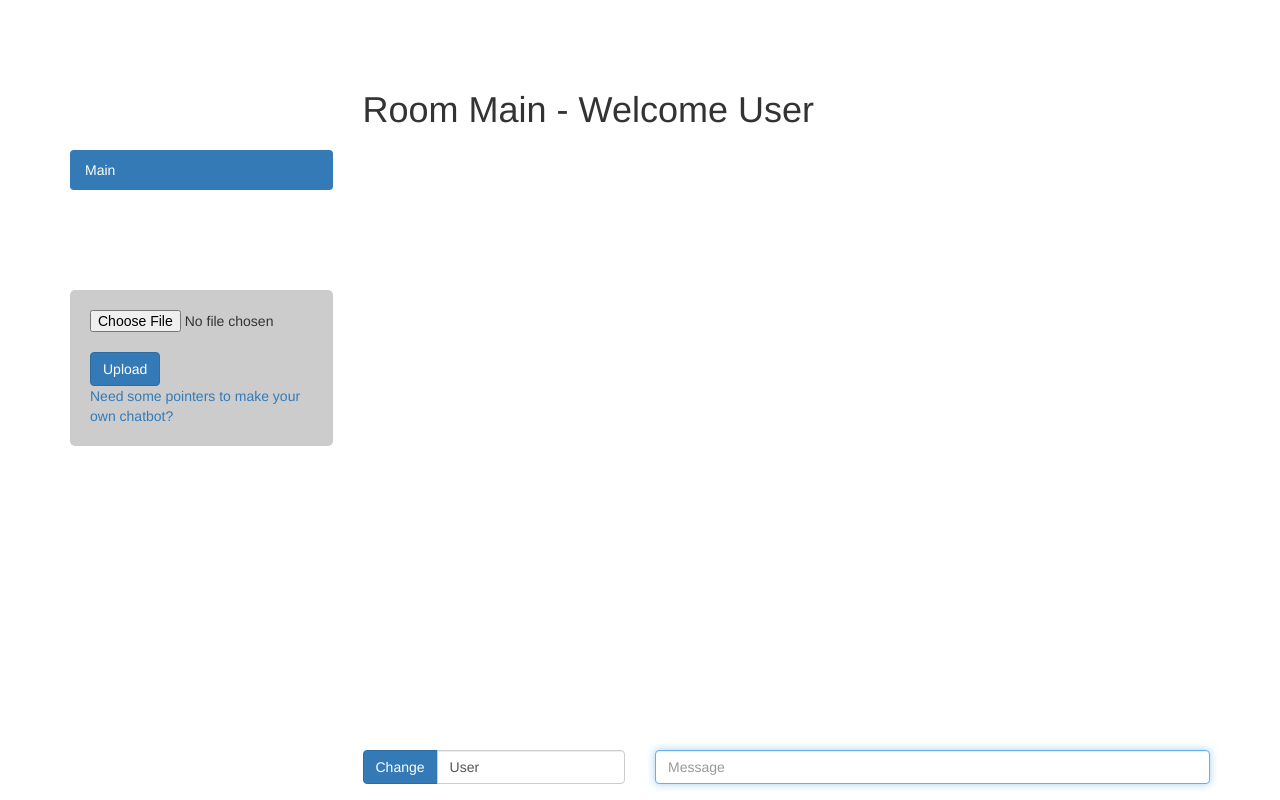
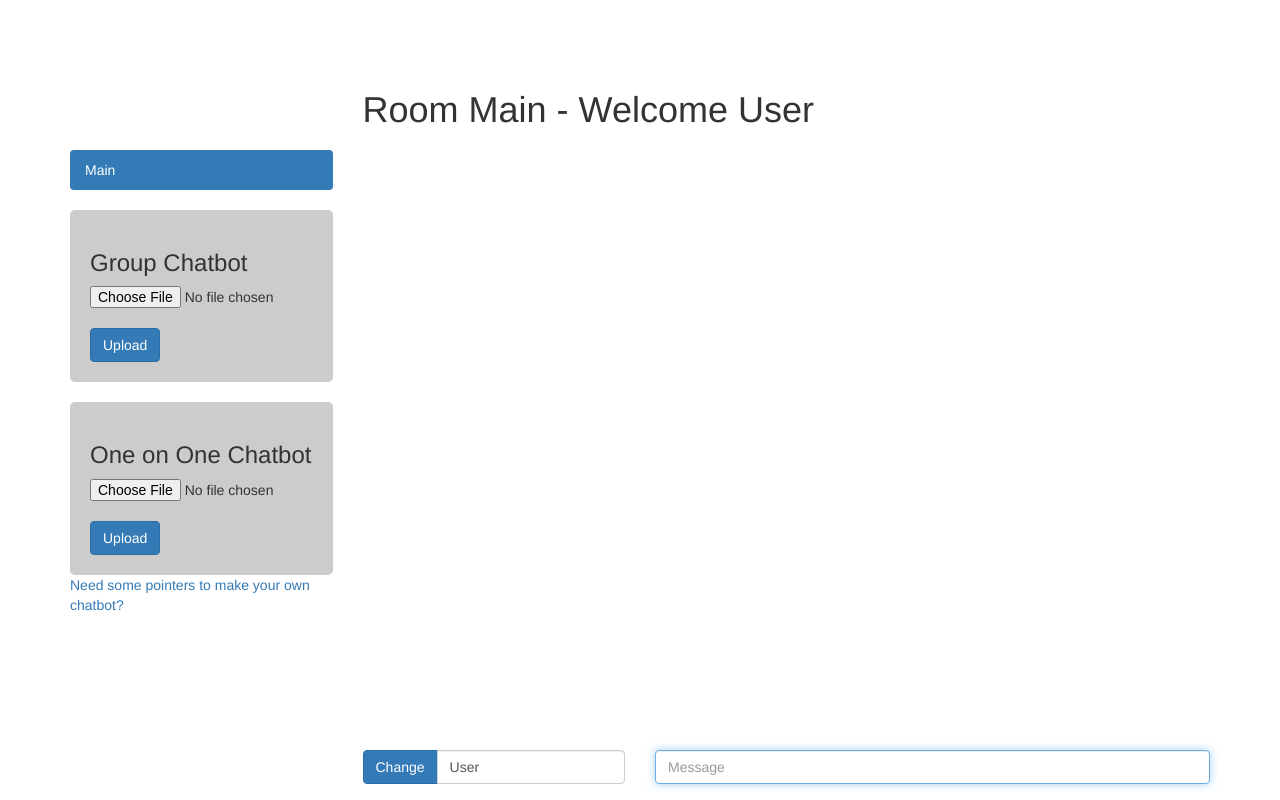
Before and after one commit to cbreezier/intro_chat, a PHP site: page / in a window 1280 px wide. Run offline with PHP 8.4, Linux system fonts and the light colour scheme; data that the repository does not hold is empty; some libraries are stand-ins or nearby versions.

Commit message:
Add second upload box

```diff
--- a/index.php
+++ b/index.php
@@ -29,14 +29,25 @@
             <ul class="nav nav-pills nav-stacked">
               <li><a data-name="Main" href="?room=Main">Main</a></li>
             </ul>
-            <div id="uploadFile">
+            <div class="uploadFile">
               <form action="upload.php" method="post" enctype="multipart/form-data">
-                <input type="file" id="fileSelect" name="file"></input>
+                <h3>Group Chatbot</h3>
+                <input type="hidden" name="chatbot_type" value="group"></input>
+                <input type="file" name="file"></input>
                 <br>
                 <button type="submit" id="btnUpload" class="btn btn-primary">Upload</button>
               </form>
-              <a href="notes.html">Need some pointers to make your own chatbot?</a>
             </div>
+            <div class="uploadFile">
+              <form action="upload.php" method="post" enctype="multipart/form-data">
+                <h3>One on One Chatbot</h3>
+                <input type="hidden" name="chatbot_type" value="single"></input>
+                <input type="file" name="file"></input>
+                <br>
+                <button type="submit" class="btn btn-primary">Upload</button>
+              </form>
+            </div>
+            <a href="notes.html">Need some pointers to make your own chatbot?</a>
           </div>
         </div>
         <div class="col-sm-9">
--- a/main.css
+++ b/main.css
@@ -13,9 +13,9 @@ body {
   padding-top: 80px;
 }
 
-#uploadFile {
+.uploadFile {
   background-color: #CCCCCC;
   border-radius: 5px;
   padding: 20px;
-  margin-top: 100px;
+  margin-top: 20px;
 }
```
Also changed, not shown: upload.php (+11 -2 lines).
